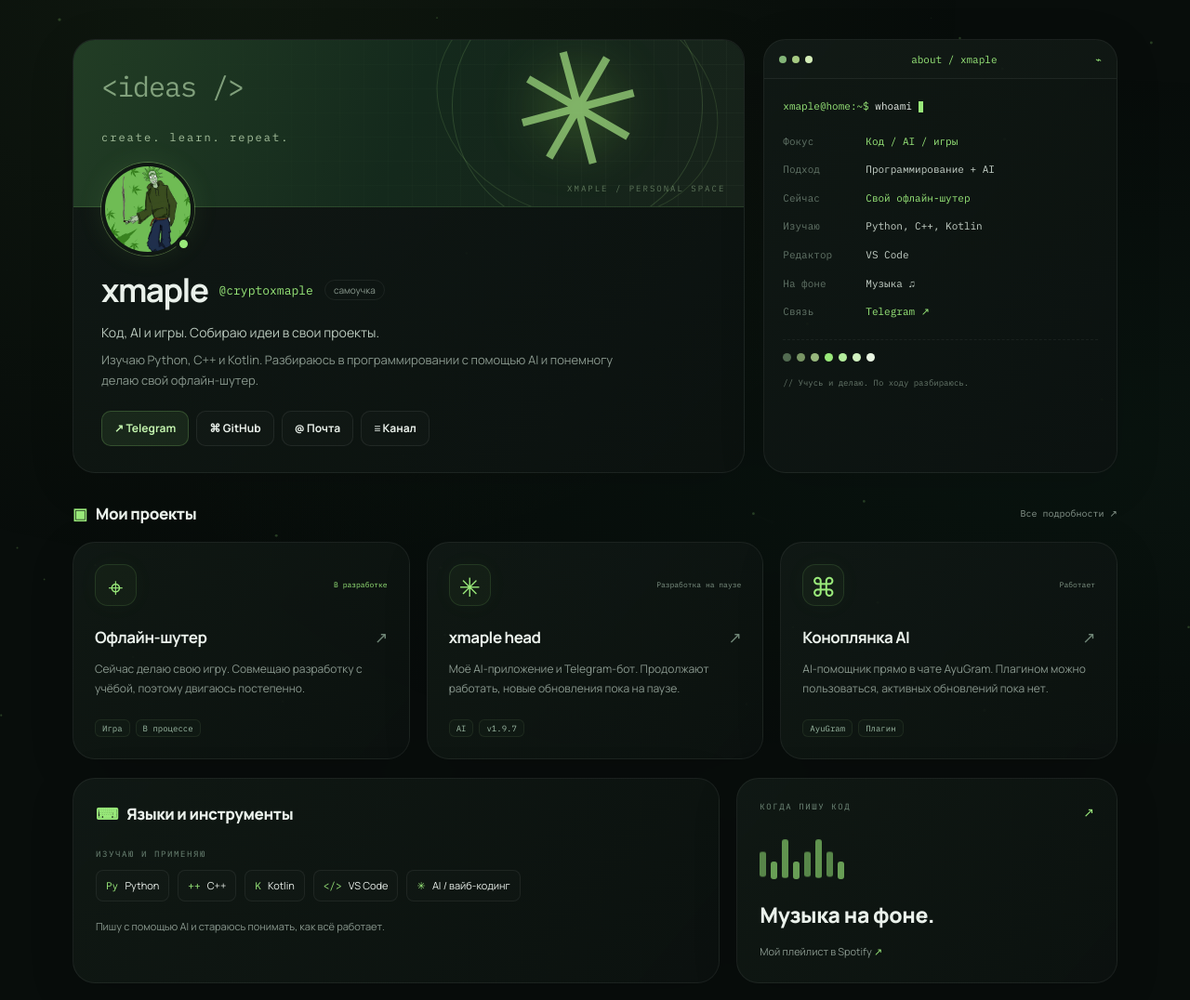
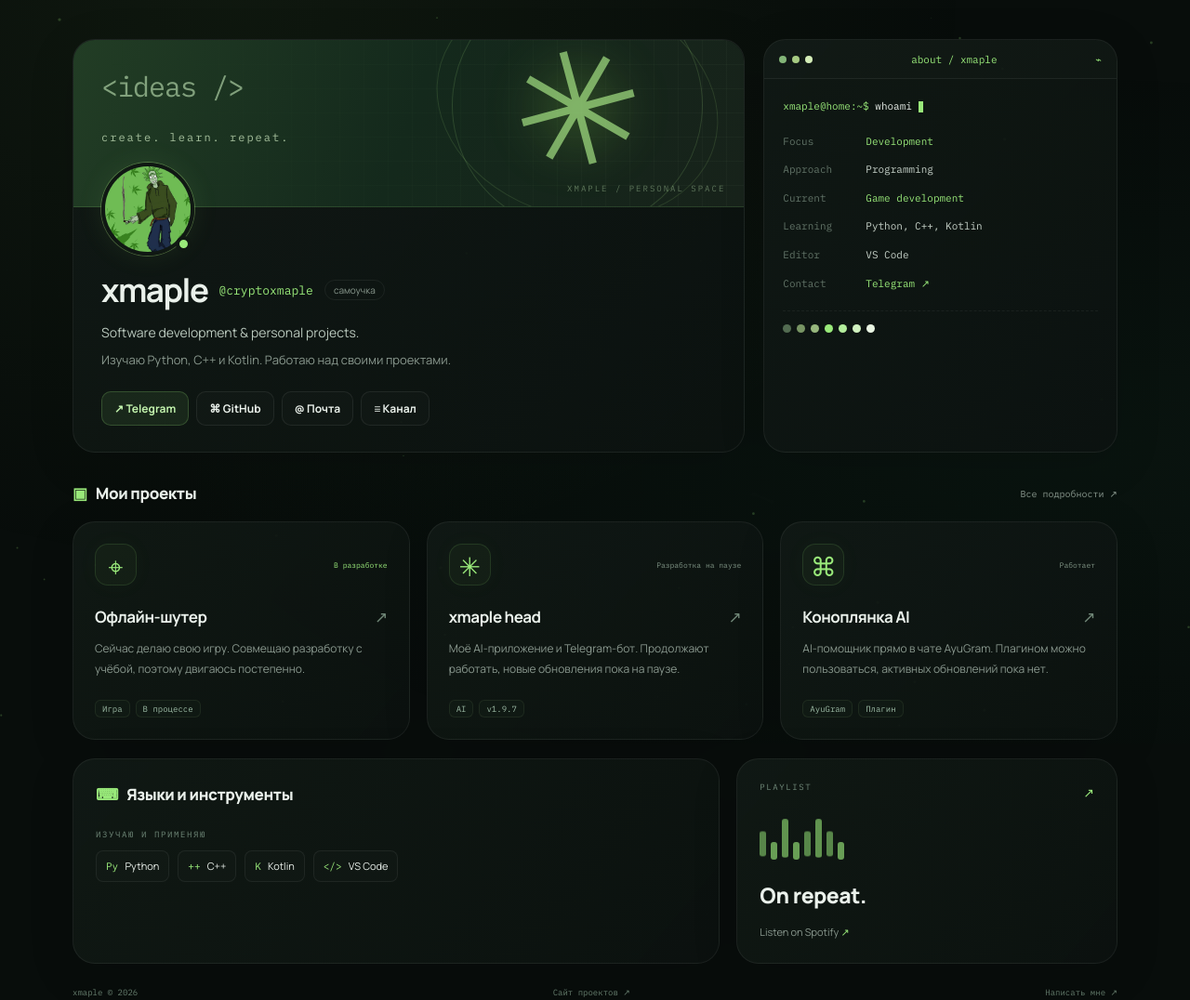
Before and after one commit to xmaple52/xmaple52.github.io, a plain HTML site: page index.html in a window 1280 px wide. Shown: the top 1076 px of the page at 93% size. Drawn offline with Linux system fonts and the light colour scheme.

Commit message:
Simplify profile copy and update personal channel

```diff
--- a/index.html
+++ b/index.html
@@ -4,11 +4,11 @@
   <meta charset="utf-8">
   <meta name="viewport" content="width=device-width, initial-scale=1">
   <title>@cryptoxmaple — личный сайт</title>
-  <meta name="description" content="Я xmaple, самоучка. Изучаю программирование и вайб-кодинг, делаю свою игру и пробую новые идеи.">
+  <meta name="description" content="xmaple — программирование, личные проекты и разработка игр.">
   <meta name="theme-color" content="#090e0c">
   <meta property="og:type" content="website">
   <meta property="og:title" content="xmaple — личный сайт">
-  <meta property="og:description" content="Программирование, вайб-кодинг и свои проекты. Знакомство с xmaple.">
+  <meta property="og:description" content="Software development & personal projects. Знакомство с xmaple.">
   <meta property="og:url" content="https://xmaple52.github.io/">
   <meta property="og:image" content="https://xmaple52.github.io/assets/avatar.png">
   <link rel="icon" type="image/png" href="./assets/avatar.png">
@@ -21,15 +21,15 @@
 <section class="top-grid">
 <article class="profile panel reveal">
 <div class="cover"><div class="cover-grid"></div><span class="cover-code">&lt;ideas /&gt;<br><b>create. learn. repeat.</b></span><span class="cover-orbit" aria-hidden="true">✳</span><span class="cover-index">XMAPLE / PERSONAL SPACE</span></div>
-<div class="profile-body"><div class="avatar-wrap"><img src="./assets/avatar.png" width="96" height="96" alt="Аватар xmaple"><span aria-hidden="true"></span></div><div class="name-line"><h1>xmaple</h1><span class="handle">@cryptoxmaple</span><span class="badge">самоучка</span></div><p class="lead">Код, AI и игры. Собираю идеи в свои проекты.</p><p class="bio">Изучаю Python, C++ и Kotlin. Разбираюсь в программировании с помощью AI и понемногу делаю свой офлайн-шутер.</p><div class="socials"><a class="social primary" href="https://t.me/cryptoxmaple" target="_blank" rel="noopener">↗ Telegram</a><a class="social" href="https://github.com/xmaple52" target="_blank" rel="noopener">⌘ GitHub</a><a class="social" href="mailto:xmaplengg@gmail.com">@ Почта</a><a class="social" href="https://t.me/xmapleheadinfo" target="_blank" rel="noopener">≡ Канал</a></div></div>
+<div class="profile-body"><div class="avatar-wrap"><img src="./assets/avatar.png" width="96" height="96" alt="Аватар xmaple"><span aria-hidden="true"></span></div><div class="name-line"><h1>xmaple</h1><span class="handle">@cryptoxmaple</span><span class="badge">самоучка</span></div><p class="lead">Software development & personal projects.</p><p class="bio">Изучаю Python, C++ и Kotlin. Работаю над своими проектами.</p><div class="socials"><a class="social primary" href="https://t.me/cryptoxmaple" target="_blank" rel="noopener">↗ Telegram</a><a class="social" href="https://github.com/xmaple52" target="_blank" rel="noopener">⌘ GitHub</a><a class="social" href="mailto:xmaplengg@gmail.com">@ Почта</a><a class="social" href="https://t.me/xmaple_core" target="_blank" rel="noopener">≡ Канал</a></div></div>
 </article>
-<aside class="terminal panel reveal" aria-label="Коротко обо мне"><div class="terminal-bar"><span class="dots"><i></i><i></i><i></i></span><span>about / xmaple</span><span>⌁</span></div><div class="terminal-body"><p class="command"><span>xmaple@home:~$</span> whoami<i class="caret"></i></p><dl><div><dt>Фокус</dt><dd class="mint">Код / AI / игры</dd></div><div><dt>Подход</dt><dd>Программирование + AI</dd></div><div><dt>Сейчас</dt><dd class="mint">Свой офлайн-шутер</dd></div><div><dt>Изучаю</dt><dd>Python, C++, Kotlin</dd></div><div><dt>Редактор</dt><dd>VS Code</dd></div><div><dt>На фоне</dt><dd>Музыка ♫</dd></div><div><dt>Связь</dt><dd><a href="https://t.me/cryptoxmaple">Telegram ↗</a></dd></div></dl><div class="palette" aria-hidden="true"><i></i><i></i><i></i><i></i><i></i><i></i><i></i></div><p class="terminal-note">// Учусь и делаю. По ходу разбираюсь.</p></div></aside>
+<aside class="terminal panel reveal" aria-label="Коротко обо мне"><div class="terminal-bar"><span class="dots"><i></i><i></i><i></i></span><span>about / xmaple</span><span>⌁</span></div><div class="terminal-body"><p class="command"><span>xmaple@home:~$</span> whoami<i class="caret"></i></p><dl><div><dt>Focus</dt><dd class="mint">Development</dd></div><div><dt>Approach</dt><dd>Programming</dd></div><div><dt>Current</dt><dd class="mint">Game development</dd></div><div><dt>Learning</dt><dd>Python, C++, Kotlin</dd></div><div><dt>Editor</dt><dd>VS Code</dd></div><div><dt>Contact</dt><dd><a href="https://t.me/cryptoxmaple">Telegram ↗</a></dd></div></dl><div class="palette" aria-hidden="true"><i></i><i></i><i></i><i></i><i></i><i></i><i></i></div></div></aside>
 </section>
 <section class="projects-section"><div class="section-head reveal"><h2><span>▣</span> Мои проекты</h2><a href="https://xmaple.runs-at.dev/">Все подробности ↗</a></div><div class="projects-grid">
 <a class="project panel reveal" href="https://xmaple.runs-at.dev/#current-work"><div class="project-top"><span class="project-symbol">⌖</span><span class="project-state">В разработке</span></div><h3>Офлайн-шутер <span>↗</span></h3><p>Сейчас делаю свою игру. Совмещаю разработку с учёбой, поэтому двигаюсь постепенно.</p><div class="tags"><span>Игра</span><span>В процессе</span></div></a>
 <a class="project panel reveal" href="https://xmaple.runs-at.dev/#project-status"><div class="project-top"><span class="project-symbol">✳</span><span class="project-state muted">Разработка на паузе</span></div><h3>xmaple head <span>↗</span></h3><p>Моё AI-приложение и Telegram-бот. Продолжают работать, новые обновления пока на паузе.</p><div class="tags"><span>AI</span><span>v1.9.7</span></div></a>
 <a class="project panel reveal" href="https://xmaple.runs-at.dev/#plugin"><div class="project-top"><span class="project-symbol">⌘</span><span class="project-state muted">Работает</span></div><h3>Коноплянка AI <span>↗</span></h3><p>AI-помощник прямо в чате AyuGram. Плагином можно пользоваться, активных обновлений пока нет.</p><div class="tags"><span>AyuGram</span><span>Плагин</span></div></a>
 </div></section>
-<section class="bottom-grid"><article class="stack panel reveal"><h2><span>⌨</span> Языки и инструменты</h2><p class="mini-label">ИЗУЧАЮ И ПРИМЕНЯЮ</p><div class="stack-tags"><span><b>Py</b> Python</span><span><b>++</b> C++</span><span><b>K</b> Kotlin</span><span><b>&lt;/&gt;</b> VS Code</span><span><b>✳</b> AI / вайб-кодинг</span></div><p class="stack-note">Пишу с помощью AI и стараюсь понимать, как всё работает.</p></article><a class="music panel reveal" href="https://open.spotify.com/playlist/66bpNhj2FzPKS8GfLCy8ES?si=22d7316563fd45cd" target="_blank" rel="noopener"><div class="music-top"><span class="mini-label">КОГДА ПИШУ КОД</span><span>↗</span></div><div class="equalizer" aria-hidden="true"><i></i><i></i><i></i><i></i><i></i><i></i><i></i><i></i></div><h2>Музыка на фоне.</h2><p>Мой плейлист в Spotify <span>↗</span></p></a></section>
+<section class="bottom-grid"><article class="stack panel reveal"><h2><span>⌨</span> Языки и инструменты</h2><p class="mini-label">ИЗУЧАЮ И ПРИМЕНЯЮ</p><div class="stack-tags"><span><b>Py</b> Python</span><span><b>++</b> C++</span><span><b>K</b> Kotlin</span><span><b>&lt;/&gt;</b> VS Code</span></div></article><a class="music panel reveal" href="https://open.spotify.com/playlist/66bpNhj2FzPKS8GfLCy8ES?si=22d7316563fd45cd" target="_blank" rel="noopener"><div class="music-top"><span class="mini-label">PLAYLIST</span><span>↗</span></div><div class="equalizer" aria-hidden="true"><i></i><i></i><i></i><i></i><i></i><i></i><i></i><i></i></div><h2>On repeat.</h2><p>Listen on Spotify <span>↗</span></p></a></section>
 <footer><span>xmaple © <span id="year">2026</span></span><a href="https://xmaple.runs-at.dev/">Сайт проектов ↗</a><a href="https://t.me/cryptoxmaple">Написать мне ↗</a></footer>
 </main><script src="./tab-title.js?v=1"></script><script src="./main.js?v=2" defer></script></body></html>
```
